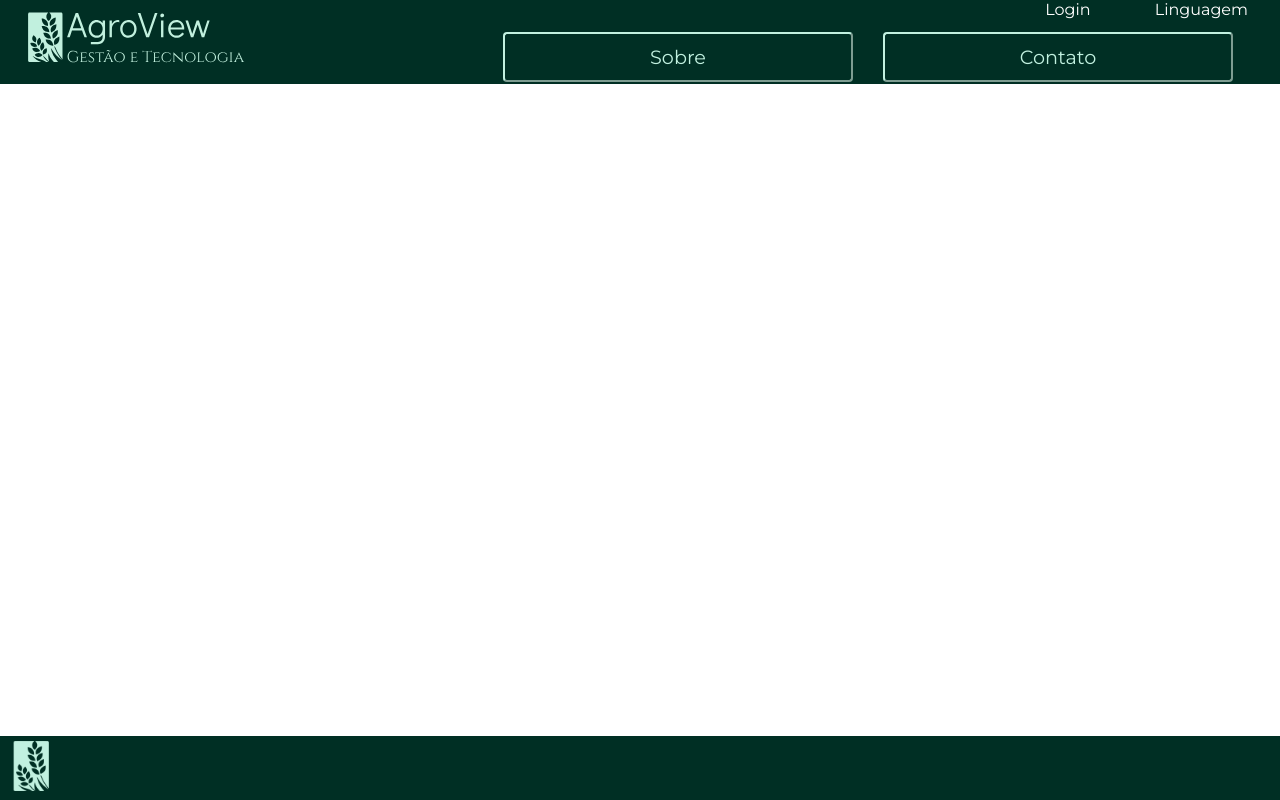
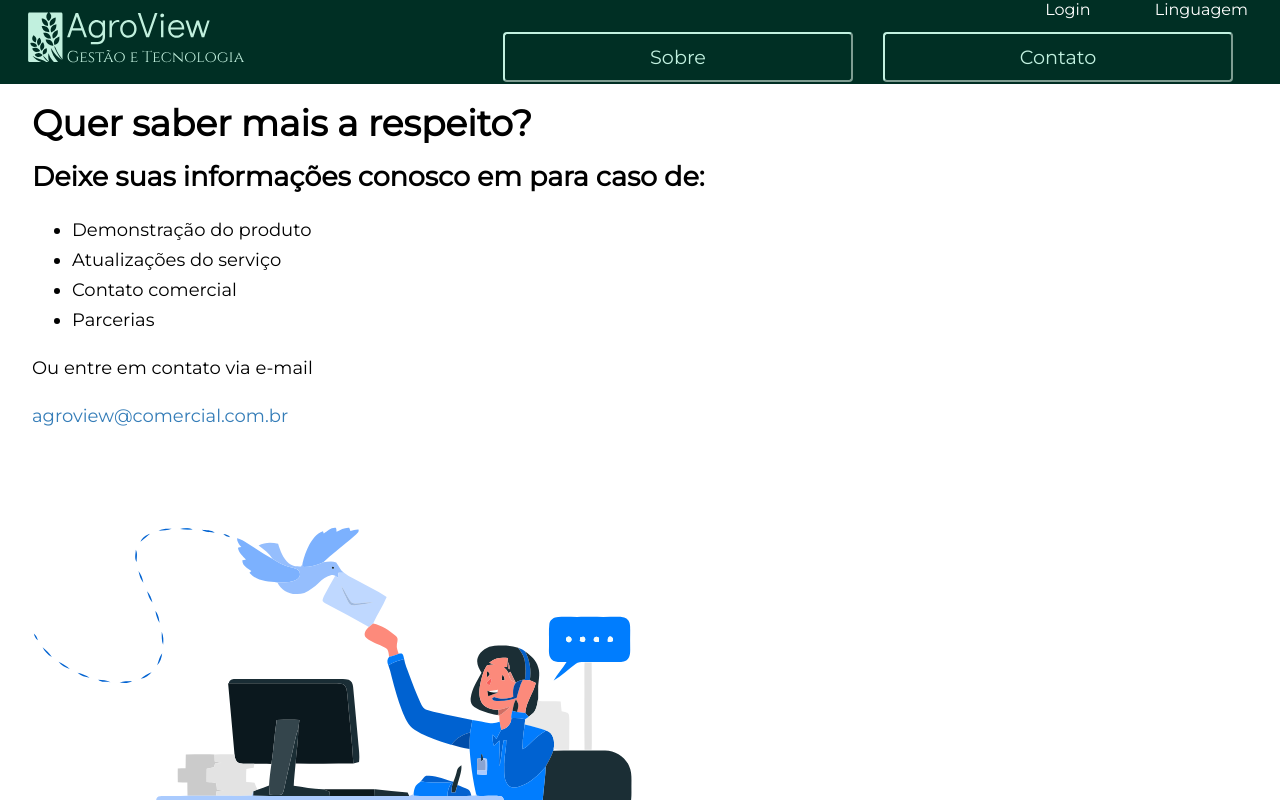
Before and after one commit to jojosuelobo/agroview, a React (Vite) app: page / in a window 1280 px wide. Shown: the top 800 px of the page. Built offline with nearby package versions, Linux system fonts and the light colour scheme.

Commit message:
Continuação do Contact

```diff
--- a/src/Pages/Contact/Contact.module.scss
+++ b/src/Pages/Contact/Contact.module.scss
@@ -1 +1,30 @@
 @import "@/styles/variables";
+
+.infos {
+    position: absolute;
+    width: 780px;
+    height: 300px;
+    margin-left: 2rem;
+
+    font-weight: 200;
+    font-size: 18px;
+    line-height: 30px;
+
+    .email {
+        color: $link;
+        margin: none;
+    }
+
+    .image {
+        position: absolute;
+        width: 900px;
+        height: 900;
+        left: -100px;
+        top: 250px;
+    }
+}
+
+.form {
+    position: absolute;
+
+}
--- a/src/Pages/Contact/index.jsx
+++ b/src/Pages/Contact/index.jsx
@@ -3,13 +3,31 @@ import styles from './Contact.module.scss'
 import logo from '@/assets/LogoSVG.svg'
 import HeaderCustom from '@/Components/HeaderCustom'
 import FooterCustom from '@/Components/FooterCustom'
+import image from '@/assets/ContactImage.svg'
+import InputFieldCustom from '@/Components/InputFieldCustom'
 
 export default function Contact() {
   return (
     <>
     <HeaderCustom/>
+    <div className={styles.infos}>
+      <h1>Quer saber mais a respeito?</h1>
+      <h2>Deixe suas informações conosco em para caso de:</h2>
+      <ul>
+        <li>Demonstração do produto</li>
+        <li>Atualizações do serviço</li>
+        <li>Contato comercial</li>
+        <li>Parcerias</li>
+      </ul>
+      <a>Ou entre em contato via e-mail</a>
+      <p className={styles.email} >agroview@comercial.com.br</p>
+      <img src={image} className={styles.image} />
+    </div>
 
-    <FooterCustom/>
+    <form className={styles.form} >
+      {/* <InputFieldCustom text='Nome' /> */}
+    </form>
+
     </>
   )
 }
```
Also changed, not shown: src/assets/ContactImage.svg (added).
